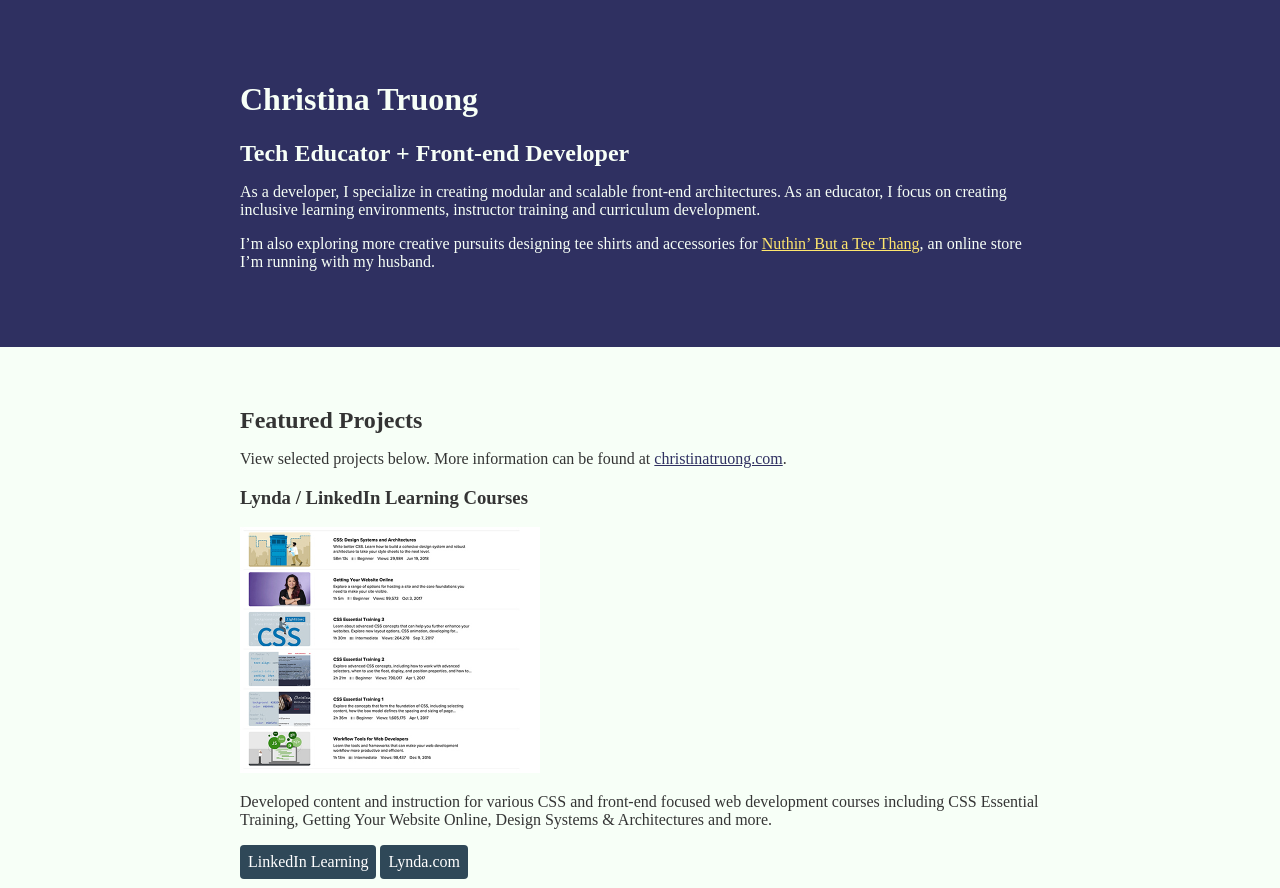
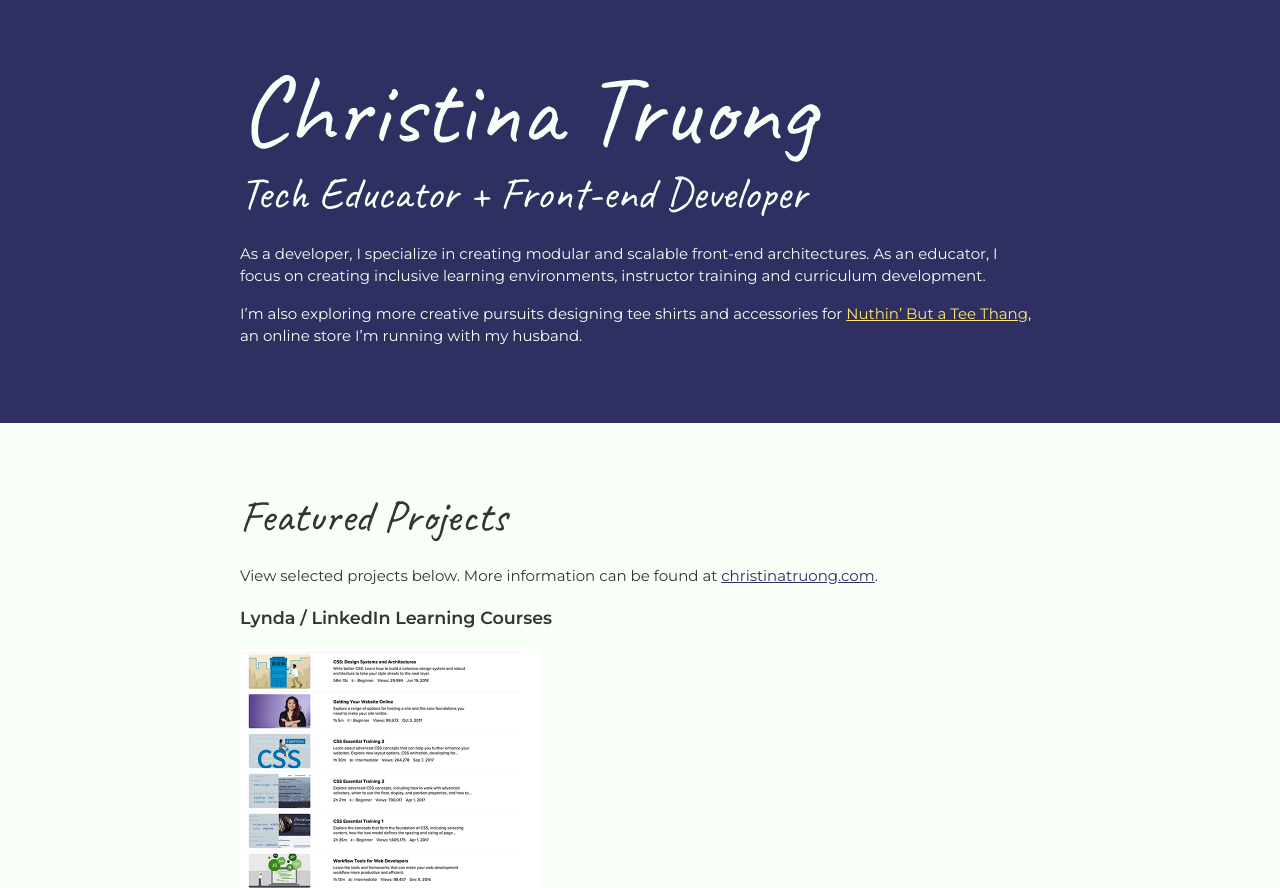
Before and after one commit to smaslam7/css-portfolio, a plain HTML site: page index.html in a window 1280 px wide. Shown: the top 888 px of the page. Drawn offline with Linux system fonts and the light colour scheme.

Commit message:
Typography

```diff
--- a/css/styles.css
+++ b/css/styles.css
@@ -14,6 +14,9 @@ body {
     color: #343434;
     margin: 0;
     padding: 0;
+    font-family: 'Montserrat', sans-serif;
+    font-size: 15px;
+    line-height: 1.5;
 }
 img {
     width: 300px;
@@ -24,7 +27,16 @@ a {
 a:hover {
     text-decoration: none;
 }
+h1 {
+    font-size: 100px;
+    line-height: 1;
+}
 h2 {
+    font-size: 45px;
+}
+h1, h2 {
+    font-family: 'Caveat', cursive;
+    font-weight: 400;
     margin: 0;
 }
 .content-wrap {
--- a/index.html
+++ b/index.html
@@ -4,6 +4,9 @@
     <meta charset="UTF-8">
     <meta name="viewport" content="width=device-width, initial-scale=1.0">
     <title>Christina Truong, Tech Educator + Front-end Developer</title>
+    <link rel="preconnect" href="https://fonts.googleapis.com">
+    <link rel="preconnect" href="https://fonts.gstatic.com" crossorigin>
+    <link href="https://fonts.googleapis.com/css2?family=Caveat&family=Montserrat:wght@400;600&display=swap" rel="stylesheet">
     <link rel="stylesheet" href="css/styles.css">
   </head>
   <body>
```
